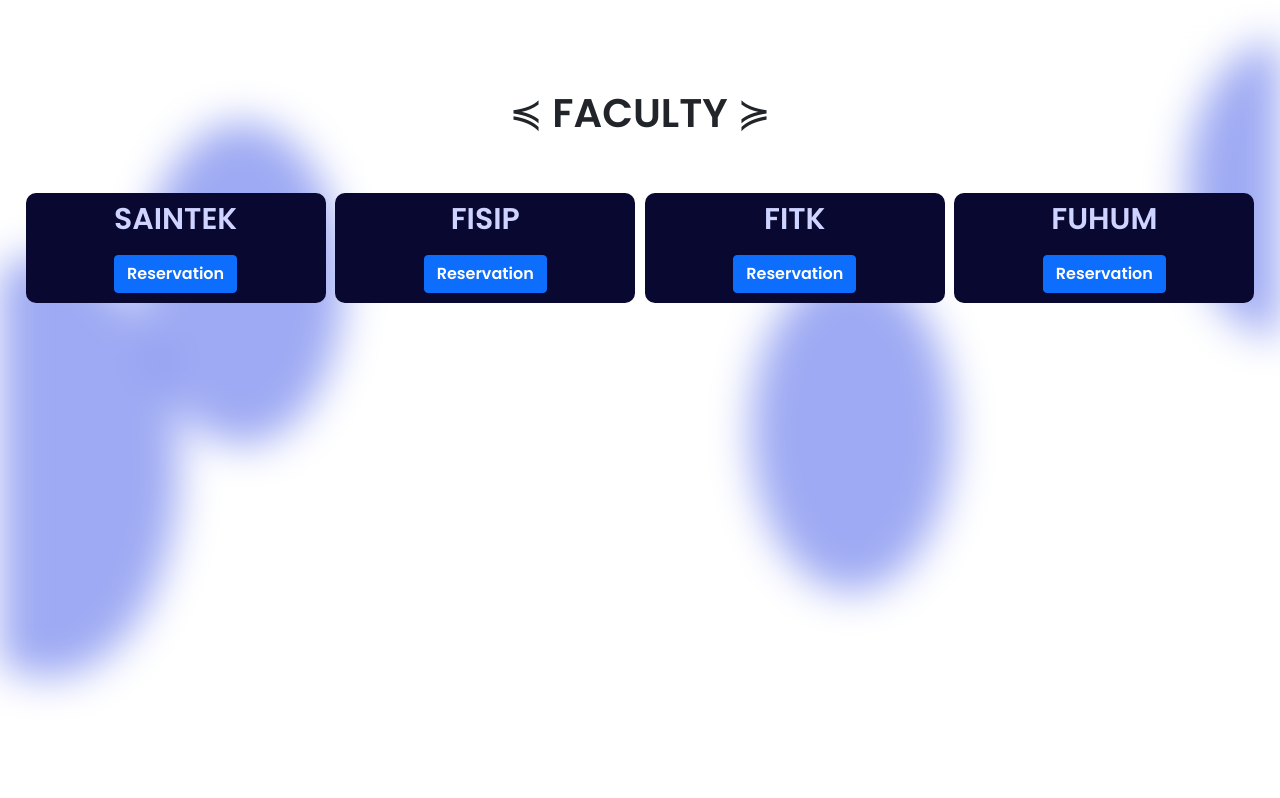
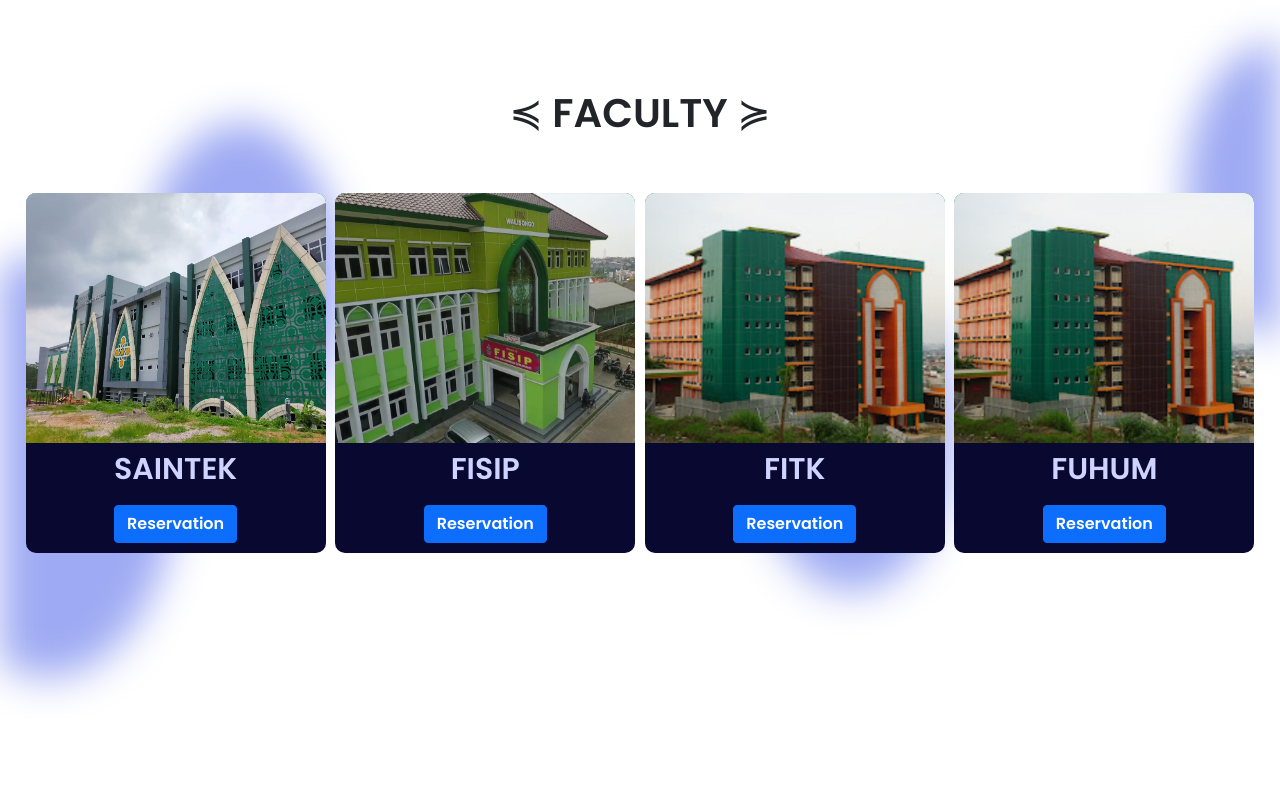
Before and after one commit to muhammadsyifaaul/faculty_room_management, a PHP site: page /hotelmanage_system/home.php in a window 1280 px wide. Shown: the part 801-1599 px from the top of the page. Run offline with PHP 8.4, Linux system fonts and the light colour scheme; a user stored in the database is signed in; data that the repository does not hold is empty.

Commit message:
update homePage

```diff
--- a/home.php
+++ b/home.php
@@ -170,28 +170,28 @@ while ($row = mysqli_fetch_assoc($ruangAll)) {
       <h1 class="head">≼ FACULTY ≽</h1>
       <div class="roomselect">
         <div class="roombox">
-          <div class="hotelphoto h1"></div>
+          <div class="roomphoto h1"></div>
           <div class="roomdata">
             <h2>SAINTEK</h2>
             <button class="btn btn-primary bookbtn" onclick="openbookbox('SAINTEK')">Reservation</button>
           </div>
         </div>
         <div class="roombox">
-          <div class="hotelphoto h2"></div>
+          <div class="roomphoto h2"></div>
           <div class="roomdata">
             <h2>FISIP</h2>
             <button class="btn btn-primary bookbtn" onclick="openbookbox('FISIP')">Reservation</button>
           </div>
         </div>
         <div class="roombox">
-          <div class="hotelphoto h3"></div>
+          <div class="roomphoto h3"></div>
           <div class="roomdata">
             <h2>FITK</h2>
             <button class="btn btn-primary bookbtn" onclick="openbookbox('FITK')">Reservation</button>
           </div>
         </div>
         <div class="roombox">
-          <div class="hotelphoto h4"></div>
+          <div class="roomphoto h4"></div>
           <div class="roomdata">
             <h2>FUHUM</h2>
             <button class="btn btn-primary bookbtn" onclick="openbookbox('FUHUM')">Reservation</button>
```
